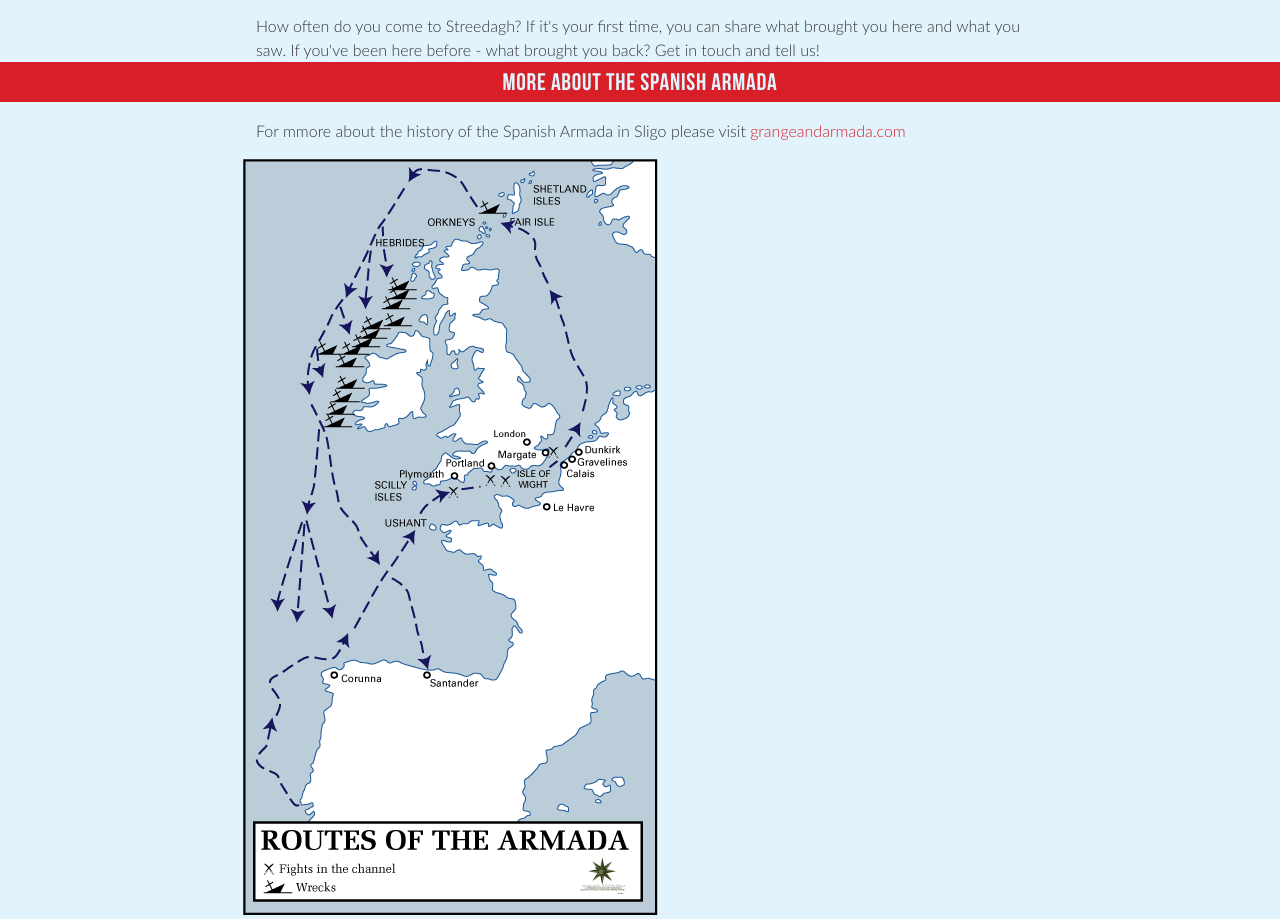
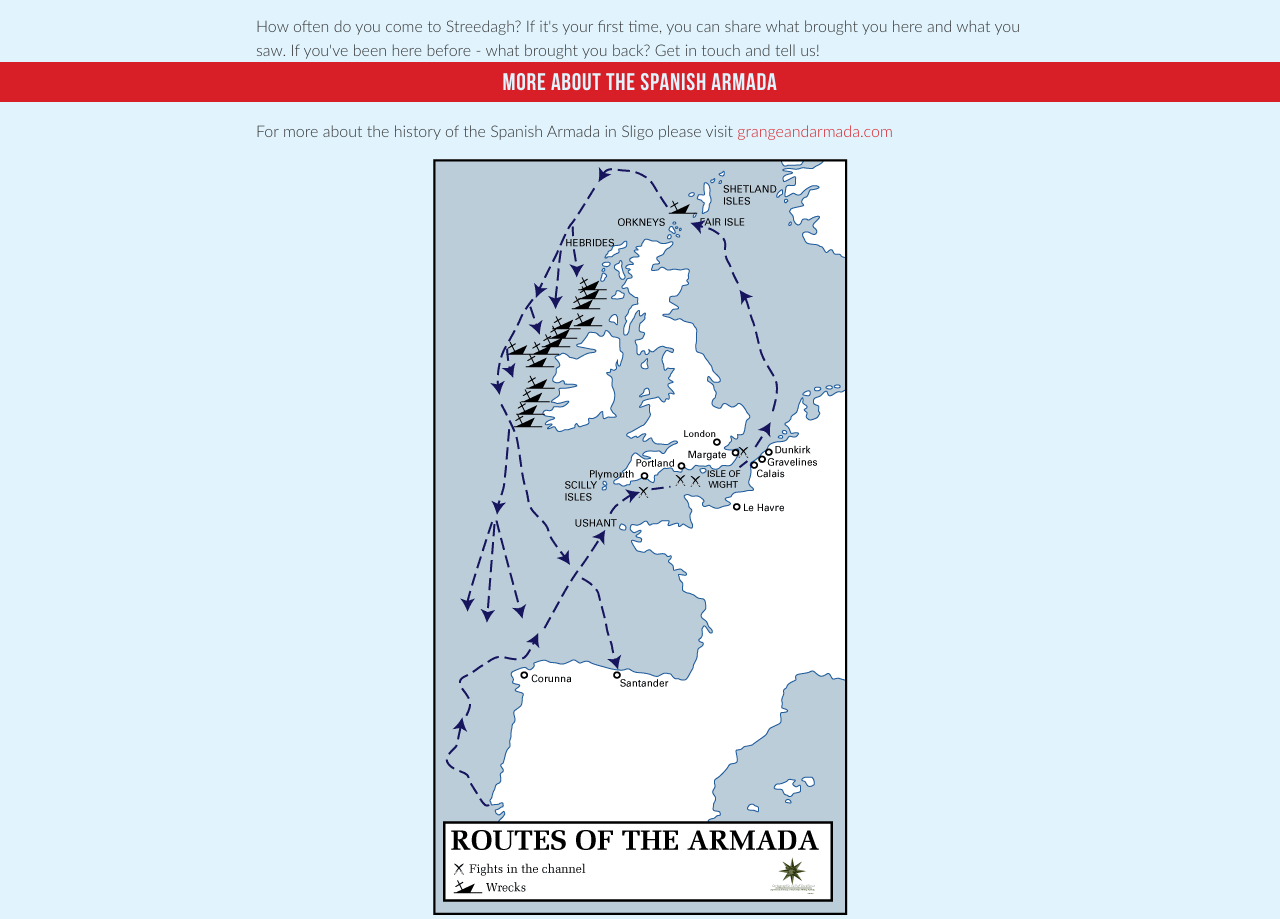
Before and after one commit to cbruen1/Streamada, a plain HTML site: page monument/index_en.html in a window 1280 px wide. Shown: the part 1823-2742 px from the top of the page. Drawn offline with Linux system fonts and the light colour scheme.

Commit message:
Fix typo, add divs

```diff
--- a/monument/index_en.html
+++ b/monument/index_en.html
@@ -50,10 +50,12 @@
       <div class="cta">We would love to get your input!</div>
       <p class="prompt">How often do you come to Streedagh? If it's your first time, you can share what brought you here and what you saw. If you've been here before - what brought you back? Get in touch and tell us!</p>
       <div class="cta">More about the Spanish Armada</div>
-      <p class="prompt">For mmore about the history of the Spanish Armada in Sligo please visit <a href="https://grangeandarmada.com">grangeandarmada.com</a></p>
+      <p class="prompt">For more about the history of the Spanish Armada in Sligo please visit <a href="https://grangeandarmada.com">grangeandarmada.com</a></p>
       <p></p>
       <div class="container">
+        <div class="col-sm-2"></div>
         <div class="col-sm-8"><img src="img/Routes_of_the_Spanish_Armada.gif" /></div>
+        <div class="col-sm-2"></div>
       </div>
     </section>
     <section class="responses">
```
